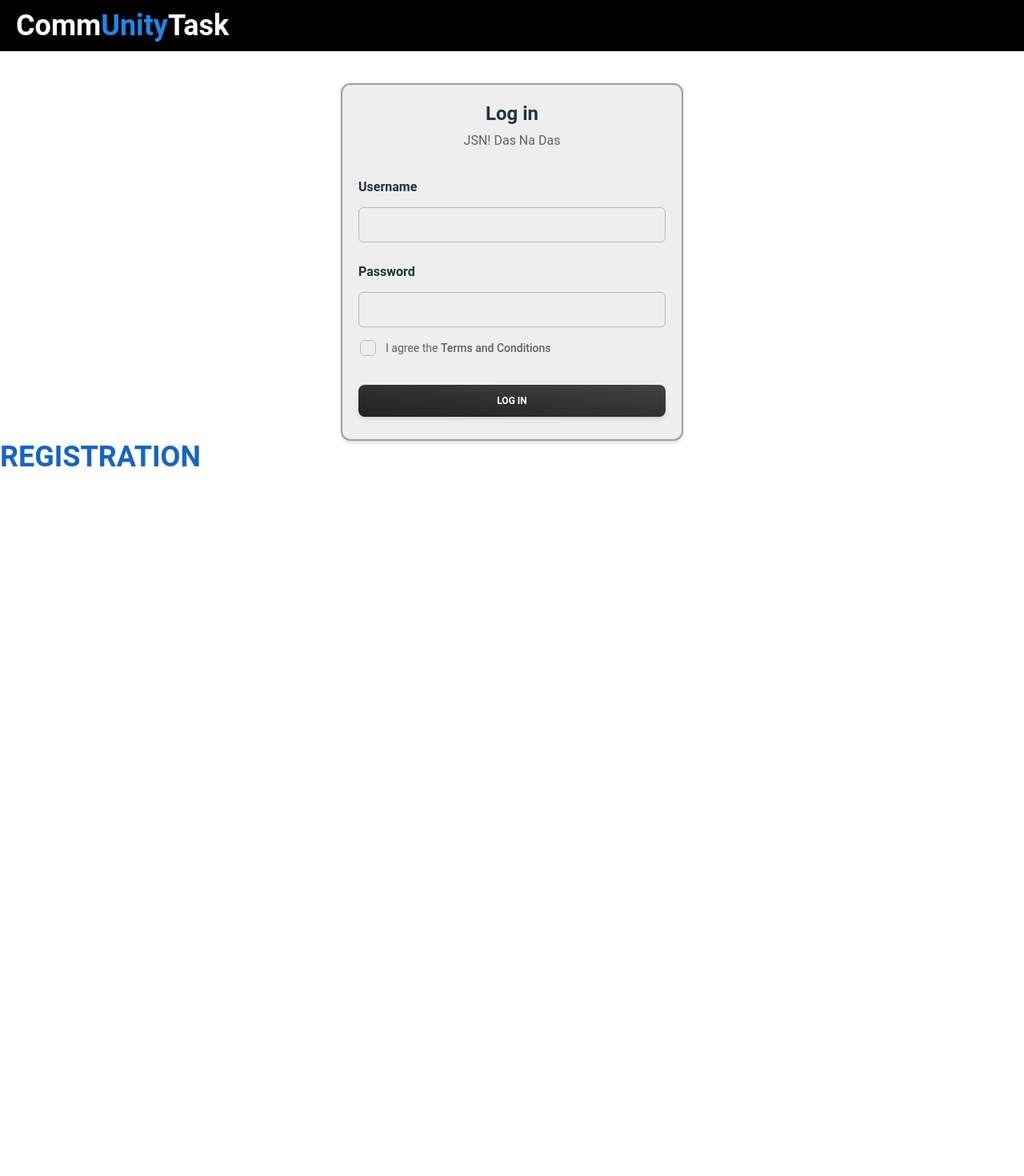
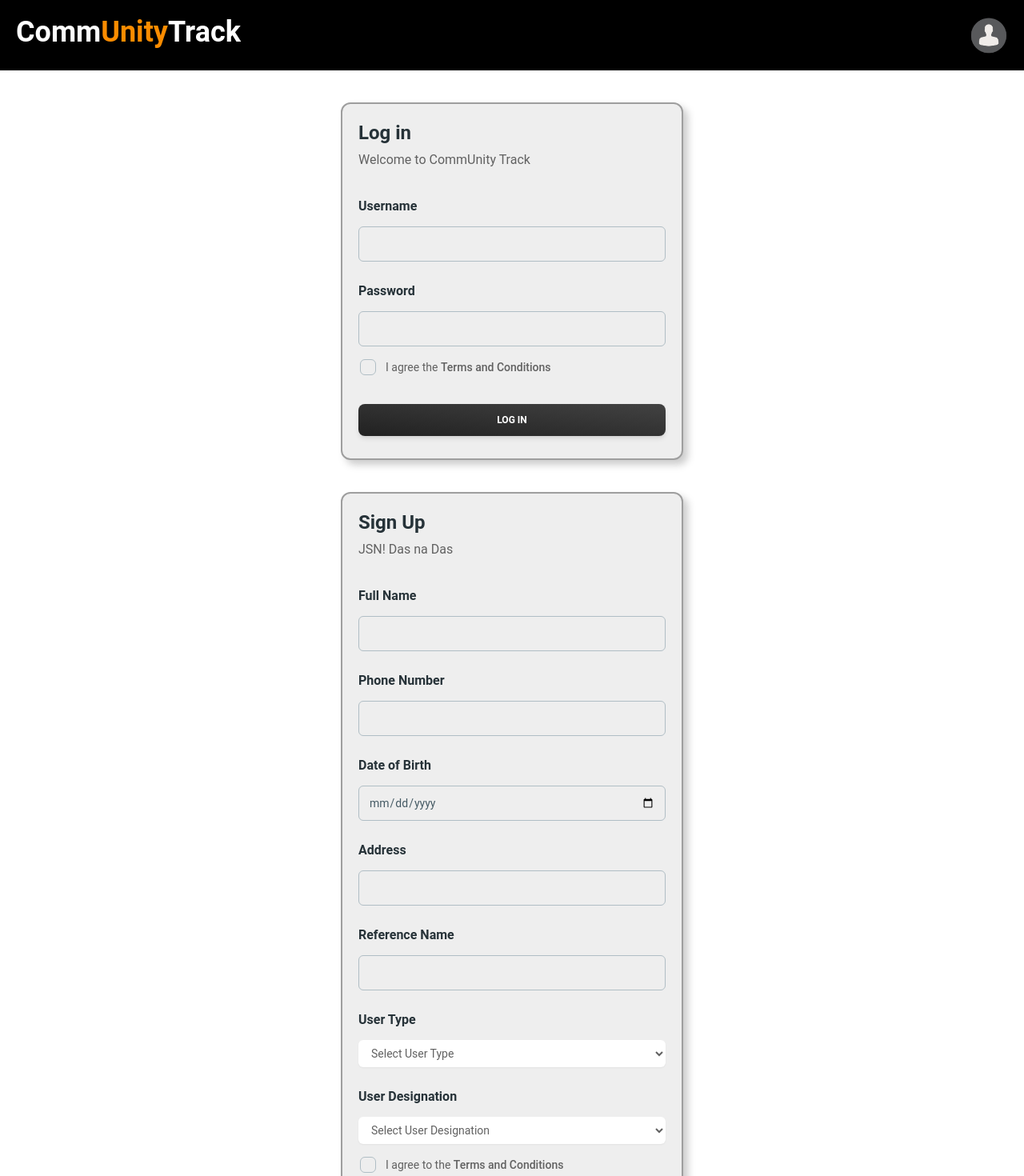
Before and after one commit to MohanGadhavi/CommUnityTrack-ui, a React (Vite) app: page /Login in a window 1280 px wide. Shown: the top 1470 px of the page at 80% size. Before the commit the page ends 800 px from the top, so only its background shows below. Built offline with nearby package versions, Linux system fonts and the light colour scheme.

Commit message:
add registration

```diff
--- a/src/App.jsx
+++ b/src/App.jsx
@@ -1,18 +1,15 @@
 import { Button } from "@material-tailwind/react";
 import Login from "./pages/Login";
 import Registration from "./pages/Registration";
+import Header from "./components/Header";
 
 function App() {
   return (
-    <>
-      <div className="w-full py-8 px-5 bg-black text-white h-14 grid content-center ">
-        <h1 className="text-4xl font-bold">
-          Comm<span className="text-blue-600">Unity</span>Task
-        </h1>
-      </div>
+    <div className="h-screen">
+      <Header isLogin />
       <Login />
       <Registration />
-    </>
+    </div>
   );
 }
 
--- /dev/null
+++ b/src/components/Header.jsx
@@ -0,0 +1,21 @@
+import React from "react";
+import { Avatar } from "@material-tailwind/react";
+
+function Header({ isLogin }) {
+  return (
+    <div className="w-full p-5 bg-black text-white flex justify-between ">
+      <h1 className="text-4xl font-bold">
+        Comm<span className="text-orange-600">Unity</span>Track
+      </h1>
+      {isLogin && (
+        <Avatar
+          src="src\assets\profile_pic.png"
+          alt="profile_pic"
+          variant="rounded"
+        />
+      )}
+    </div>
+  );
+}
+
+export default Header;
--- a/src/pages/Login/index.jsx
+++ b/src/pages/Login/index.jsx
@@ -15,14 +15,14 @@ function Login() {
   return (
     <Card
       color="transparent"
-      shadow={true}
-      className="w-min mx-auto p-5 bg-gray-200 mt-10 border-2 border-gray-500 flex flex-col items-center"
+      shadow={false}
+      className="w-min mx-auto p-5 bg-gray-200 mt-10 border-2 border-gray-500 flex flex-col items-start drop-shadow-[6px_6px_5px_rgba(0,0,0,0.2)]"
     >
       <Typography variant="h4" color="blue-gray">
         Log in
       </Typography>
       <Typography color="gray" className="mt-1 font-normal">
-        JSN! Das Na Das
+        Welcome to CommUnity Track
       </Typography>
       <form className="mt-8 mb-2 w-80 max-w-screen-lg sm:w-96">
         <div className="mb-1 flex flex-col gap-6">
--- a/src/pages/Registration/index.jsx
+++ b/src/pages/Registration/index.jsx
@@ -1,10 +1,136 @@
 import React from "react";
+import {
+  Card,
+  Input,
+  Checkbox,
+  Button,
+  Typography,
+} from "@material-tailwind/react";
 
 function Registration() {
   return (
-    <div className="hover:bg-blue-800 duration-700 hover:text-white text-4xl font-bold uppercase text-blue-800">
-      <h1 className="">Registration</h1>
-    </div>
+    <Card
+      color="transparent"
+      shadow={false}
+      className="w-min mx-auto p-5 bg-gray-200 mt-10 border-2 border-gray-500 flex flex-col items-start drop-shadow-[6px_6px_5px_rgba(0,0,0,0.2)]"
+    >
+      <Typography variant="h4" color="blue-gray">
+        Sign Up
+      </Typography>
+      <Typography color="gray" className="mt-1 font-normal">
+        JSN! Das na Das
+      </Typography>
+      <form className="mt-8 mb-2 w-80 max-w-screen-lg sm:w-96">
+        <div className="mb-1 flex flex-col gap-6">
+          <Typography variant="h6" color="blue-gray" className="-mb-3">
+            Full Name
+          </Typography>
+          <Input
+            size="lg"
+            placeholder="John Doe"
+            className="!border-t-blue-gray-200 focus:!border-t-gray-900"
+            labelProps={{
+              className: "before:content-none after:content-none",
+            }}
+          />
+          <Typography variant="h6" color="blue-gray" className="-mb-3">
+            Phone Number
+          </Typography>
+          <Input
+            size="lg"
+            placeholder="123-456-7890"
+            className="!border-t-blue-gray-200 focus:!border-t-gray-900"
+            labelProps={{
+              className: "before:content-none after:content-none",
+            }}
+          />
+          <Typography variant="h6" color="blue-gray" className="-mb-3">
+            Date of Birth
+          </Typography>
+          <Input
+            type="date"
+            size="lg"
+            className="!border-t-blue-gray-200 focus:!border-t-gray-900"
+            labelProps={{
+              className: "before:content-none after:content-none",
+            }}
+          />
+          <Typography variant="h6" color="blue-gray" className="-mb-3">
+            Address
+          </Typography>
+          <Input
+            size="lg"
+            placeholder="123 Main St, City, Country"
+            className="!border-t-blue-gray-200 focus:!border-t-gray-900"
+            labelProps={{
+              className: "before:content-none after:content-none",
+            }}
+          />
+          <Typography variant="h6" color="blue-gray" className="-mb-3">
+            Reference Name
+          </Typography>
+          <Input
+            size="lg"
+            placeholder="Jane Doe"
+            className="!border-t-blue-gray-200 focus:!border-t-gray-900"
+            labelProps={{
+              className: "before:content-none after:content-none",
+            }}
+          />
+          <Typography variant="h6" color="blue-gray" className="-mb-3">
+            User Type
+          </Typography>
+          <select
+            className="!border-t-blue-gray-200 focus:!border-t-gray-900 bg-white py-2 px-3 rounded-md shadow-sm text-sm"
+            defaultValue=""
+          >
+            <option value="" disabled>
+              Select User Type
+            </option>
+            <option value="KK">KK</option>
+            <option value="Yuvak">Yuvak</option>
+          </select>
+          <Typography variant="h6" color="blue-gray" className="-mb-3">
+            User Designation
+          </Typography>
+          <select
+            className="!border-t-blue-gray-200 focus:!border-t-gray-900 bg-white py-2 px-3 rounded-md shadow-sm text-sm"
+            defaultValue=""
+          >
+            <option value="" disabled>
+              Select User Designation
+            </option>
+            <option value="Student">Student</option>
+            <option value="Working Prof">Working Prof</option>
+          </select>
+        </div>
+        <Checkbox
+          label={
+            <Typography
+              variant="small"
+              color="gray"
+              className="flex items-center font-normal"
+            >
+              I agree to the
+              <a
+                href="#"
+                className="font-medium transition-colors hover:text-gray-900"
+              >
+                &nbsp;Terms and Conditions
+              </a>
+            </Typography>
+          }
+          containerProps={{ className: "-ml-2.5" }}
+        />
+        <Button className="mt-6" fullWidth>
+          Sign Up
+        </Button>
+
+        <Typography color="gray" className="mt-4 text-center font-normal">
+          Already have an account? Sign In
+        </Typography>
+      </form>
+    </Card>
   );
 }
 
```
Also changed, not shown: src/assets/profile_pic.png (added).
